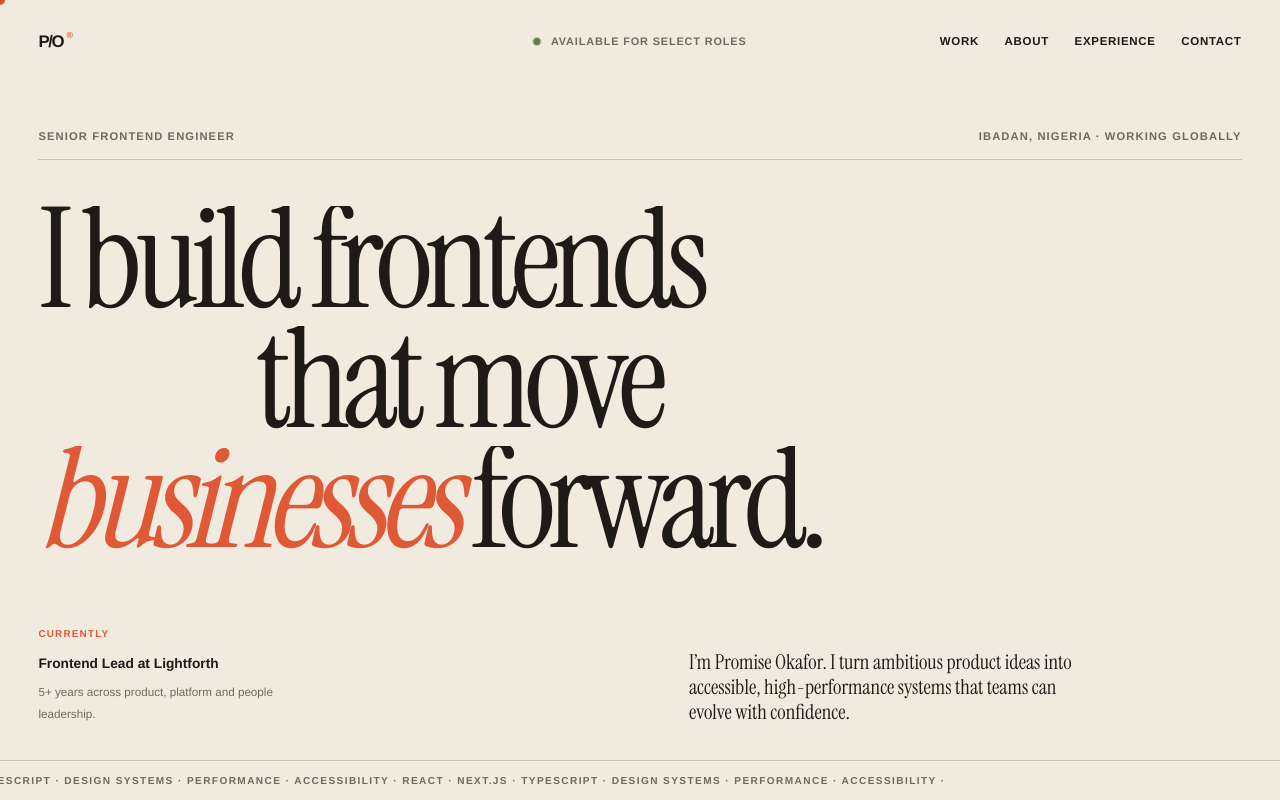
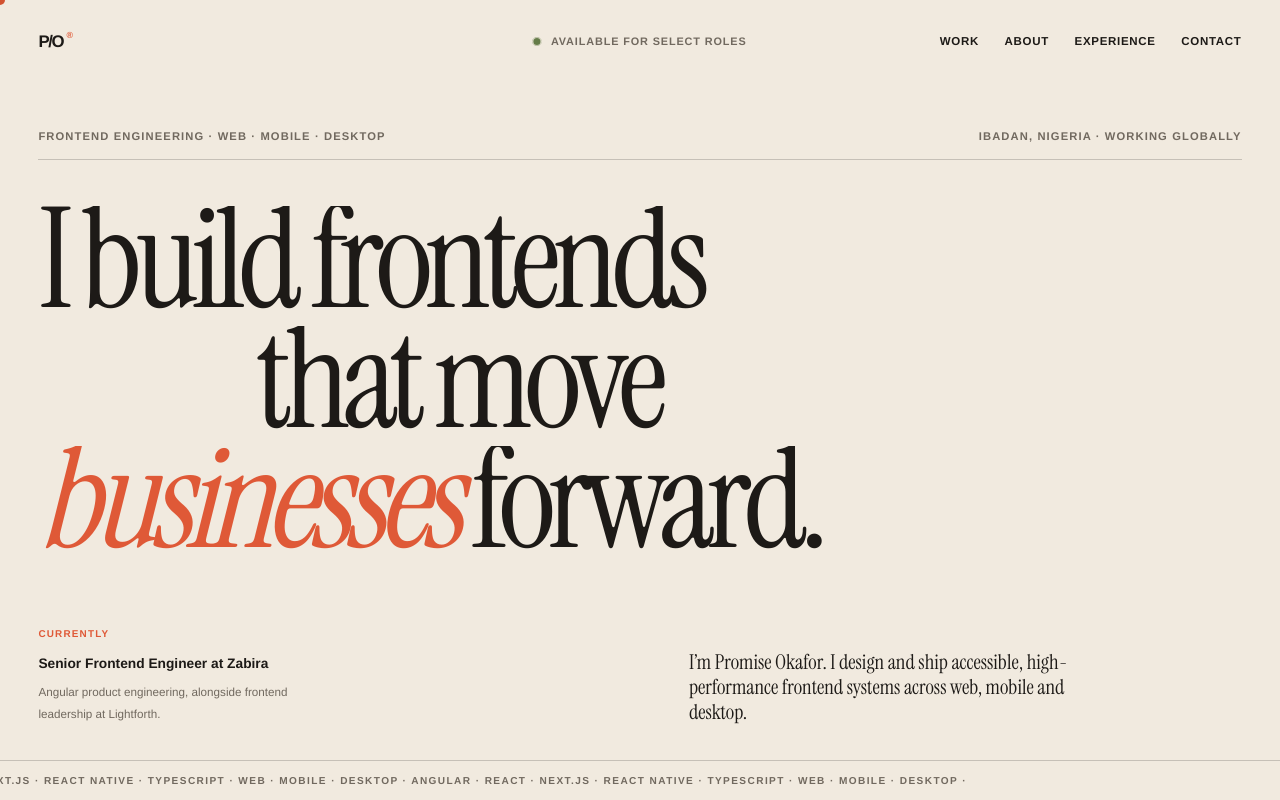
Before and after one commit to theolodocoder/promise-okafor, a Next.js app: page / in a window 1280 px wide. Shown: the top 800 px of the page. Built offline with nearby package versions, Linux system fonts and the light colour scheme.

Commit message:
feat: add Zabira and cross-platform positioning

```diff
--- a/app/layout.tsx
+++ b/app/layout.tsx
@@ -11,14 +11,17 @@ export const metadata: Metadata = {
     template: "%s — Promise Okafor",
   },
   description:
-    "Senior frontend engineer building high-performance product systems with React, Next.js and TypeScript.",
+    "Senior frontend engineer building high-performance product systems across web, mobile and desktop with Angular, React, Next.js and TypeScript.",
   keywords: [
     "Promise Okafor",
     "Senior Frontend Engineer",
     "Staff Frontend Engineer",
     "React",
+    "Angular",
     "Next.js",
     "TypeScript",
+    "Mobile Development",
+    "Desktop Applications",
     "Frontend Architecture",
   ],
   openGraph: {
--- a/components/home.tsx
+++ b/components/home.tsx
@@ -10,7 +10,7 @@ export function Home() {
       <main>
         <section className="hero" aria-labelledby="hero-title">
           <div className="hero-kicker" data-hero-fade>
-            <span>Senior frontend engineer</span>
+            <span>Frontend engineering · Web · Mobile · Desktop</span>
             <span>Ibadan, Nigeria · Working globally</span>
           </div>
 
@@ -23,12 +23,12 @@ export function Home() {
           <div className="hero-bottom">
             <div className="hero-role-card" data-hero-fade>
               <span className="mini-label">CURRENTLY</span>
-              <p>Frontend Lead at Lightforth</p>
-              <span>5+ years across product, platform and people leadership.</span>
+              <p>Senior Frontend Engineer at Zabira</p>
+              <span>Angular product engineering, alongside frontend leadership at Lightforth.</span>
             </div>
             <p className="hero-intro" data-hero-fade>
-              I’m Promise Okafor. I turn ambitious product ideas into accessible,
-              high-performance systems that teams can evolve with confidence.
+              I’m Promise Okafor. I design and ship accessible, high-performance
+              frontend systems across web, mobile and desktop.
             </p>
             <a className="round-link" href="#work" aria-label="Explore selected work" data-hero-fade>
               <span>Explore work</span>
@@ -38,8 +38,8 @@ export function Home() {
 
           <div className="hero-marquee" aria-hidden="true">
             <div>
-              REACT · NEXT.JS · TYPESCRIPT · DESIGN SYSTEMS · PERFORMANCE · ACCESSIBILITY ·
-              REACT · NEXT.JS · TYPESCRIPT · DESIGN SYSTEMS · PERFORMANCE · ACCESSIBILITY ·
+              ANGULAR · REACT · NEXT.JS · REACT NATIVE · TYPESCRIPT · WEB · MOBILE · DESKTOP ·
+              ANGULAR · REACT · NEXT.JS · REACT NATIVE · TYPESCRIPT · WEB · MOBILE · DESKTOP ·
             </div>
           </div>
         </section>
@@ -103,8 +103,8 @@ export function Home() {
           <div className="section-heading compact" data-reveal>
             <p><span>03</span> EXPERIENCE</p>
             <h2>Built in the work.</h2>
-            <a className="text-link" href="/promise-okafor-resume.pdf" target="_blank" rel="noreferrer">
-              Full résumé <span aria-hidden="true">↗</span>
+            <a className="text-link" href="mailto:goforprodev@gmail.com?subject=Requesting%20Promise%20Okafor%27s%20current%20resume">
+              Request current résumé <span aria-hidden="true">↗</span>
             </a>
           </div>
 
@@ -128,8 +128,8 @@ export function Home() {
           <div className="capability-grid">
             <article data-reveal>
               <span>01</span>
-              <h3>Architecture</h3>
-              <p>Frontend platforms, application boundaries, state models, API layers and migration strategy.</p>
+              <h3>Cross-platform</h3>
+              <p>Angular and React web platforms, React Native mobile products, desktop experiences and the shared systems behind them.</p>
             </article>
             <article data-reveal>
               <span>02</span>
@@ -163,7 +163,7 @@ export function Home() {
               <div>
                 <a href="https://github.com/theolodocoder" target="_blank" rel="noreferrer">GitHub</a>
                 <a href="https://www.linkedin.com/in/promise-okafor-15a3851b5" target="_blank" rel="noreferrer">LinkedIn</a>
-                <a href="/promise-okafor-resume.pdf" target="_blank" rel="noreferrer">Résumé</a>
+                <a href="mailto:goforprodev@gmail.com">Email</a>
               </div>
               <p>Promise Okafor © {new Date().getFullYear()}</p>
               <a href="#top" aria-label="Back to top">Back to top ↑</a>
--- a/data/portfolio.ts
+++ b/data/portfolio.ts
@@ -124,6 +124,13 @@ export const projects: Project[] = [
 
 export const experience = [
   {
+    period: "CURRENT",
+    company: "Zabira",
+    role: "Senior Frontend Engineer",
+    detail:
+      "Building and evolving Angular product interfaces, with a focus on scalable frontend architecture, reusable UI patterns and dependable delivery across complex product workflows.",
+  },
+  {
     period: "2025 — NOW",
     company: "Lightforth",
     role: "Frontend Lead",
```
Also changed, not shown: 1 other file (tests, documents, lock files or other folders).
